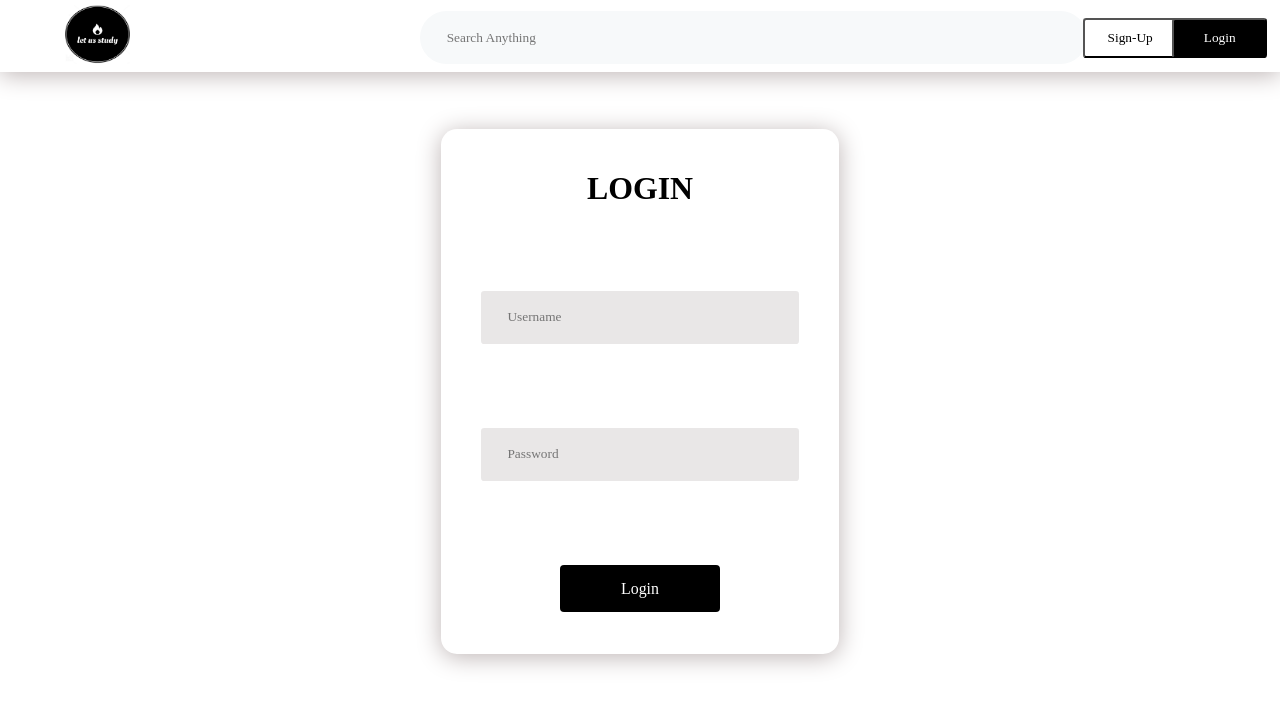
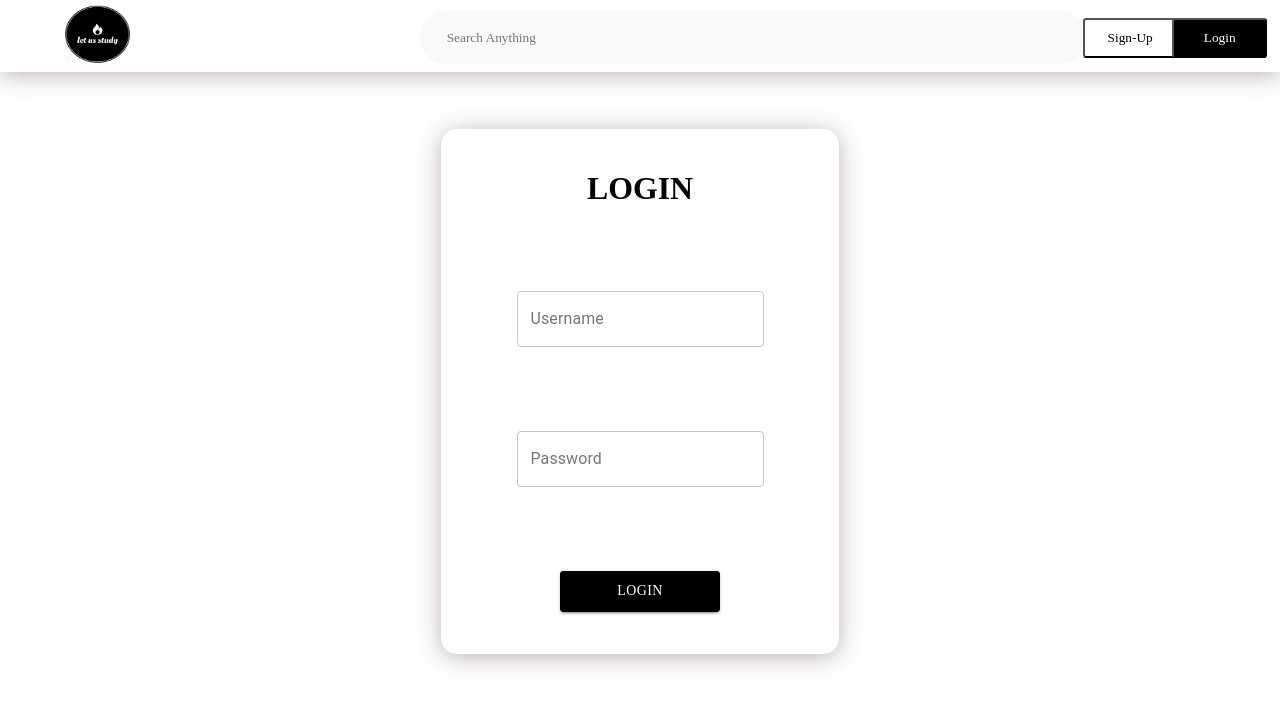
Before and after one commit to arohi-pareek/knowledge_management_system, a React (Create React App) app: page /login in a window 1280 px wide. Shown: the top 706 px of the page. Built offline with nearby package versions, Linux system fonts and the light colour scheme.

Commit message:
Added playList page

```diff
--- a/package.json
+++ b/package.json
@@ -5,16 +5,19 @@
   "dependencies": {
     "@emotion/react": "^11.11.1",
     "@emotion/styled": "^11.11.0",
+    "@material-ui/core": "^4.12.4",
     "@mui/icons-material": "^5.14.1",
     "@mui/material": "^5.14.2",
     "@testing-library/jest-dom": "^5.17.0",
     "@testing-library/react": "^13.4.0",
     "@testing-library/user-event": "^13.5.0",
+    "formik": "^2.4.4",
     "react": "^18.2.0",
     "react-dom": "^18.2.0",
     "react-router-dom": "^6.14.2",
     "react-scripts": "5.0.1",
-    "web-vitals": "^2.1.4"
+    "web-vitals": "^2.1.4",
+    "yup": "^1.2.0"
   },
   "scripts": {
     "start": "react-scripts start",
--- a/src/App.js
+++ b/src/App.js
@@ -14,7 +14,7 @@ import Item4 from "./Forms/items/item4";
 import Item5 from "./Forms/items/item5";
 import Item6 from "./Forms/items/item6";
 import Item7 from "./Forms/items/item7";
-// import Cart from "./Forms/components/cart";
+import CoursesplayList from "./Forms/components/PlayList/coursesplayList";
 
 import { BrowserRouter, Route, Routes } from "react-router-dom";
 
@@ -24,7 +24,6 @@ function App() {
       <BrowserRouter>
         <div className="top">
           <Navbar />
-
         </div>
         <Routes>
           {/* <Route path="/" element={<div className="page"><Login /></div>} /> */}
@@ -40,8 +39,12 @@ function App() {
           <Route exact path="/courses/item5" element={<Item5 />} />
           <Route exact path="/courses/item6" element={<Item6 />} />
           <Route exact path="/courses/item7" element={<Item7 />} />
+          <Route exact path="/playlist" element={<CoursesplayList/>} />
+          {/* <Route exact path="/courses/video/:type/:id" element={<Item7 />} /> */}
           {/* <Route exact path="/cart" element={<Cart />} /> */}
         </Routes>
+
+        {/* <Foo/> */}
 
       </BrowserRouter>
     </>
--- /dev/null
+++ b/src/Forms/components/PlayList/coursesplayList.js
@@ -0,0 +1,105 @@
+import React, { useState } from 'react';
+import { Grid, List, Card, CardContent, Typography, CardMedia } from '@material-ui/core';
+
+const playlistData = [
+    { id: 1, title: 'Introduction to React js ', duration: '5:30', description: 'This is the first video.', videoUrl: "https://www.w3schools.com/html/mov_bbb.mp4", thumbnail: "https://media.istockphoto.com/id/1434947710/photo/businessman-headphones-and-laptop-webinar-in-office-with-coffee-on-table-video-call-or.jpg?s=1024x1024&w=is&k=20&c=NvC5p29pg1jBXw-IEzCTYg3Mv1A11k8BGVFqRw-DCDk=" },
+    { id: 2, title: 'How to Setup and Install ', duration: '7:15', description: 'A brief description of the second video.', videoUrl: "https://archive.org/download/BigBuckBunny_124/Content/big_buck_bunny_720p_surround.mp4", thumbnail: "https://media.istockphoto.com/id/1434947710/photo/businessman-headphones-and-laptop-webinar-in-office-with-coffee-on-table-video-call-or.jpg?s=1024x1024&w=is&k=20&c=NvC5p29pg1jBXw-IEzCTYg3Mv1A11k8BGVFqRw-DCDk=" },
+    { id: 3, title: 'Props in React js', duration: '5:30', description: 'A brief description of the second video.', videoUrl: "https://www.w3schools.com/html/mov_bbb.mp4", thumbnail: "https://media.istockphoto.com/id/1434947710/photo/businessman-headphones-and-laptop-webinar-in-office-with-coffee-on-table-video-call-or.jpg?s=1024x1024&w=is&k=20&c=NvC5p29pg1jBXw-IEzCTYg3Mv1A11k8BGVFqRw-DCDk=" },
+    { id: 4, title: 'Angular vs React js', duration: '7:15', description: 'A brief description of the second video.', videoUrl: "https://www.w3schools.com/html/mov_bbb.mp4", thumbnail: "https://media.istockphoto.com/id/1434947710/photo/businessman-headphones-and-laptop-webinar-in-office-with-coffee-on-table-video-call-or.jpg?s=1024x1024&w=is&k=20&c=NvC5p29pg1jBXw-IEzCTYg3Mv1A11k8BGVFqRw-DCDk=" },
+    { id: 5, title: 'How to connect React js with Node js', duration: '3:45', description: 'A brief description of the second video.', videoUrl: "https://www.w3schools.com/html/mov_bbb.mp4", thumbnail: "https://media.istockphoto.com/id/1434947710/photo/businessman-headphones-and-laptop-webinar-in-office-with-coffee-on-table-video-call-or.jpg?s=1024x1024&w=is&k=20&c=NvC5p29pg1jBXw-IEzCTYg3Mv1A11k8BGVFqRw-DCDk=" },
+    { id: 6, title: 'Setstate method in react js', duration: '5:30', description: 'A brief description of the second video.', videoUrl: "https://www.w3schools.com/html/mov_bbb.mp4", thumbnail: "https://media.istockphoto.com/id/1434947710/photo/businessman-headphones-and-laptop-webinar-in-office-with-coffee-on-table-video-call-or.jpg?s=1024x1024&w=is&k=20&c=NvC5p29pg1jBXw-IEzCTYg3Mv1A11k8BGVFqRw-DCDk=" },
+    // Add more videos to the playlist as needed
+];
+
+const CoursesPlaylist = () => {
+    const [selectedVideo, setSelectedVideo] = useState(playlistData[0]);
+
+    const handleVideoClick = (video) => {
+        setSelectedVideo(video);
+        console.log(video)
+    };
+
+    const selectedVideoInfo = playlistData.find((video) => video === selectedVideo);
+
+    console.log(selectedVideo?.videoUrl)
+
+    return (
+        <Grid container spacing={2} style={{ padding: "1rem" }}>
+            <Grid item xs={8} style={{ paddingRight: '10px' }}>
+                <div style={{ marginBottom: '10px', padding: "1rem" }}>
+                    <h2>VIDEOS</h2>
+                </div>
+
+                {/* <div style={{ width: '100%', height: '25rem', border: '1px solid #ccc', borderRadius: "8px", padding: "1rem" }}>
+                    {selectedVideo ? `Playing Video ${selectedVideo}` : 'Select a video from the playlist'}
+                </div> */}
+
+                {/* {selectedVideo && ( */}
+                <div>
+                    <video key={selectedVideo.id} controls autoPlay type="video/mp4" style={{ width: '100%', borderRadius: "2rem", padding: "1rem", height: "30rem" }}>
+                        <source src={selectedVideo?.videoUrl} />
+                    </video>
+                </div>
+                {/* )} */}
+
+                {selectedVideoInfo && (
+                    <div style={{ padding: "1rem" }}>
+                        <div style={{ marginBottom: "1rem" }}>
+                            <h2 style={{ fontSize: "1.5rem", fontWeight: "bold", marginBottom: "0.5rem" }}>{selectedVideoInfo.title}</h2>
+                        </div>
+                        <div style={{ fontSize: "1.2rem", color: "#555", marginBottom: "1rem" }}>
+                            {selectedVideoInfo.description}
+                        </div>
+                    </div>
+                )}
+            </Grid>
+            <Grid item xs={4} style={{ paddingLeft: '10px' }}>
+                <div style={{ marginBottom: '10px', padding: "1rem" }}>
+                    <h2>PLAYLIST</h2>
+                </div>
+                <List component="nav">
+                    {playlistData.map((video) => (
+
+                        <Card
+                            key={video.id}
+                            onClick={() => handleVideoClick(video)}
+                            variant={selectedVideo === video ? 'outlined' : 'elevation'}
+                            style={{ marginBottom: '10px', cursor: 'pointer', display: 'flex' }}
+                        >
+                            <CardMedia
+                                component="img"
+                                alt="Video Thumbnail"
+                                style={{ width: '35%', height: "5rem" }}  // Adjust width to 50%
+                                image={video.thumbnail}
+                            />
+                            {/* <CardContent style={{ width: '50%' ,maxHeight: '5rem', overflow: 'hidden', textOverflow: 'ellipsis'}}>
+                                <Typography variant="subtitle1">{video.title}</Typography>
+                                <Typography variant="body2" color="textSecondary">
+                                    Duration: {video.duration}
+                                </Typography>
+                            </CardContent> */}
+
+                            <CardContent style={{ width: '65%', maxHeight: '5rem', overflow: 'hidden', textOverflow: 'ellipsis' }}>
+                                <div style={{ display: 'flex', flexDirection: 'column', height: '100%', justifyContent: 'space-between' }}>
+                                    <div style={{ overflow: 'hidden', textOverflow: 'ellipsis', whiteSpace: 'nowrap' }}>
+                                        <Typography variant="subtitle1" style={{ marginBottom: '0.5rem' }}>
+                                            {video.title}
+                                        </Typography>
+                                    </div>
+                                    <div>
+                                        <Typography variant="body2" color="textSecondary">
+                                            Duration: {video.duration}
+                                        </Typography>
+                                    </div>
+                                </div>
+                            </CardContent>
+
+                        </Card>
+                    ))}
+                </List>
+            </Grid>
+        </Grid>
+    );
+};
+
+export default CoursesPlaylist;
--- a/src/Forms/components/learning.css
+++ b/src/Forms/components/learning.css
@@ -188,3 +188,17 @@ a{
     padding: 10px;
     margin: 30px;
 } */
+
+
+
+
+
+.items-info .PlayList{
+  font-style: normal;
+  font-weight: bold;
+  font-size: 2.2rem;
+  display: flex;
+  align-items: center;
+  text-transform: capitalize;
+  color: var(--main-color);
+}
--- a/src/Forms/components/learning.js
+++ b/src/Forms/components/learning.js
@@ -2,6 +2,7 @@ import React from "react";
 import "./learning.css";
 import { useNavigate } from "react-router-dom";
 import c1 from "../C1.jpg";
+import { Button } from "@material-ui/core";
 
 const Learning = () => {
 
@@ -15,6 +16,10 @@ const Learning = () => {
   }
   function handleClick3() {
     navigate("/learning");
+  }
+
+  function handleplayList (){
+    navigate("/playlist")
   }
   return (
     <div className="container">
@@ -50,7 +55,7 @@ const Learning = () => {
       </nav>
       <header>
         <div className="continue-shopping">
-          <img src="./arrow.png" alt="arrow" className="arrow-icon" onClick={handleClick2}/>
+          <img src="./arrow.png" alt="arrow" className="arrow-icon" onClick={handleClick2} />
           <h3>Subscribe More!</h3>
         </div>
       </header>
@@ -68,7 +73,12 @@ const Learning = () => {
               <div className="title">
                 <h3>JAVA PROGRAMMING</h3>
               </div>
+
+              <div className="PlayList">
+                <Button variant="contained" onClick={handleplayList}>GO TO PLAYLIST</Button>
               </div>
+            </div>
+
             <div className="items-info">
               <div className="product-img">
                 <img src={c1} alt="" />
--- a/src/Forms/dashboard.js
+++ b/src/Forms/dashboard.js
@@ -125,7 +125,7 @@ const Dashboard = () => {
         </div>
       </div>
 
-       <div className="footer">
+      <div className="footer">
         <img className="fimg" src={Img} alt="" />
         <div className="f">© 2023 Educom-Let Us Study, Inc.</div>
       </div>
--- a/src/Forms/login.js
+++ b/src/Forms/login.js
@@ -1,70 +1,136 @@
-import React, {useState} from "react";
+import React, { useState } from "react";
 import "./login.css";
 import { useNavigate } from "react-router-dom";
+import { useFormik } from "formik";
+import * as Yup from "yup";
+import { Button, Grid, TextField, makeStyles } from "@material-ui/core";
 import Img from "../Udemy-Symbol.png";
+
+const useStyles = makeStyles({
+  loginBtn: {
+    width: '40%',
+    height: '3em',
+    backgroundColor: 'black',
+    display: 'flex',
+    justifyContent: 'center',
+    alignItems: 'center',
+    transition: '0.5s',
+    borderRadius: '0.25em',
+    cursor: 'pointer',
+    color: 'white',
+    '&:hover': {
+      transform: 'scale(1.25)',
+      backgroundColor: 'black',
+    },
+  },
+});
 
 const Login = () => {
   const navigate = useNavigate();
 
-  const[user, setUser] = useState("");
-  const[password, setPassword] = useState("");
-  const[userErr,setUserErr]=useState(false);
-  const[passErr,setPassErr]=useState(false);
+  const [user, setUser] = useState("");
+  const [password, setPassword] = useState("");
+  const [userErr, setUserErr] = useState(false);
+  const [passErr, setPassErr] = useState(false);
 
-  function handleClick(e)
-  {
-    if(user.length<3 || password.length<3)
-    {
-      alert("Please fill all required details")
-    }
-    else
-    {
-      navigate("/dashboard");
-    }
-     e.preventDefault()
+
+
+  const classes = useStyles();
+
+  //  Formik Implimentation
+
+  const INITIAL_STATE = {
+    username: "",
+    password: "",
+  };
+
+  const VALIDATION_SCHEMA = Yup.object().shape({
+    username: Yup.string()
+      .required("please enter Username")
+      .trim()
+      .min(4, "Username should be greater then 4 "),
+  });
+
+  const formik = useFormik({
+    initialValues: INITIAL_STATE,
+    validationSchema: VALIDATION_SCHEMA,
+    onSubmit: (values) => {
+      let formData = {
+        ...values,
+      };
+      handleClick(formData);
+    },
+  });
+
+  // function handleClick(e) {
+
+  //     navigate("/dashboard");
+
+  //   e.preventDefault()
+  // }
+
+  const handleClick = () => {
+    navigate("/dashboard")
   }
 
-     function userHandler(e)
-     {
-      let item=e.target.value;
-      if(item.length<3)
-      {
-        setUserErr(true)
-      }
-      else
-      {
-        setUserErr(false)
-      }
-      setUser(item)
-     }
+  // function userHandler(e) {
+  //   let item = e.target.value;
+  //   if (item.length < 3) {
+  //     setUserErr(true)
+  //   }
+  //   else {
+  //     setUserErr(false)
+  //   }
+  //   setUser(item)
+  // }
 
-     function passwordHandler(e)
-     {
-      let item=e.target.value;
-      if(item.length<3)
-      {
-        setPassErr(true)
-      }
-      else
-      {
-        setPassErr(false)
-      }
-      setPassword(item)
-     }
+  // function passwordHandler(e) {
+  //   let item = e.target.value;
+  //   if (item.length < 3) {
+  //     setPassErr(true)
+  //   }
+  //   else {
+  //     setPassErr(false)
+  //   }
+  //   setPassword(item)
+  // }
 
   return (
     <>
-    <form className="cover">
+      <form className="cover" onSubmit={formik.handleSubmit}>
 
 
         <h1 className="login">LOGIN</h1>
-          <input type="text" placeholder="Username" onChange={userHandler}/>{userErr?<span>Enter atleast 4 letters</span>:""}
-          <input type="password" placeholder="Password" onChange={passwordHandler}/>{passErr?<span>Password not valid</span>:""}
+        {/* <input type="text" placeholder="Username" onChange={userHandler}/>{userErr?<span>Enter atleast 4 letters</span>:""}
+          <input type="password" placeholder="Password" onChange={passwordHandler}/>{passErr?<span>Password not valid</span>:""} */}
+        <TextField
+          name="username"
+          label="Username"
+          variant="outlined"
+          value={formik.values.username}
+          onChange={formik.handleChange}
+          error={formik.touched.username && Boolean(formik.errors.username)}
+          helperText={formik.touched.username && formik.errors.username}
+        />
 
-          <div className="login-btn" onClick={handleClick}>
+        <TextField
+          name="password"
+          label="Password"
+          type="password"
+          variant="outlined"
+          value={formik.values.password}
+          onChange={formik.handleChange}
+          error={formik.touched.password && Boolean(formik.errors.password)}
+          helperText={formik.touched.password && formik.errors.password}
+        />
+
+        <Button className={classes.loginBtn} type="submit" variant="contained" >
           Login
-          </div>
+        </Button>
       </form>
+
+
+
     </>
   );
 };
--- a/src/Forms/signUp.js
+++ b/src/Forms/signUp.js
@@ -16,7 +16,6 @@ const SignUp = () => {
   return (
     <>
       <form className="cover">
-
         <h1 className="signUp">Create Account !</h1>
         <input type="text" placeholder="Username" />
         <input type="password" placeholder="Password" />
--- a/src/index.js
+++ b/src/index.js
@@ -7,9 +7,7 @@ import reportWebVitals from "./reportWebVitals";
 const root = ReactDOM.createRoot(document.getElementById("root"));
 root.render(
   <React.StrictMode>
-
-      <App />
-
+    <App />
   </React.StrictMode>
 );
 
```
Also changed, not shown: src/Forms/navbar.js (+7 -9 lines), src/Forms/login.css (line endings or trailing spaces), 1 other file (tests, documents, lock files or other folders). Lines whose indentation alone changed are shown as unchanged.
